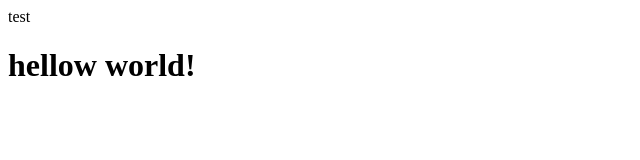
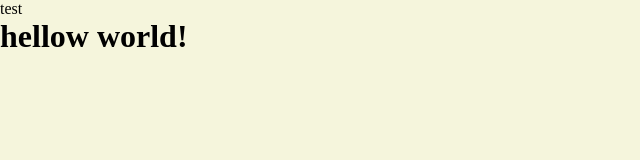
Before and after one commit to Kritt07/test, a plain HTML site: page index.html in a window 1280 px wide. Shown: the whole page, without its empty margins (0-640 px from the left). Drawn offline with Linux system fonts and the light colour scheme.

Commit message:
new styles

```diff
--- /dev/null
+++ b/index.css
@@ -0,0 +1,6 @@
+*{
+    margin: 0;
+    padding: 0;
+    background-color: beige;
+    color: black;
+}
--- a/index.html
+++ b/index.html
@@ -4,6 +4,7 @@
     <meta charset="UTF-8">
     <meta http-equiv="X-UA-Compatible" content="IE=edge">
     <meta name="viewport" content="width=device-width, initial-scale=1.0">
+    <link rel="stylesheet" href="./index.css">
     <title>Document</title>
 </head>
 <body>
```
